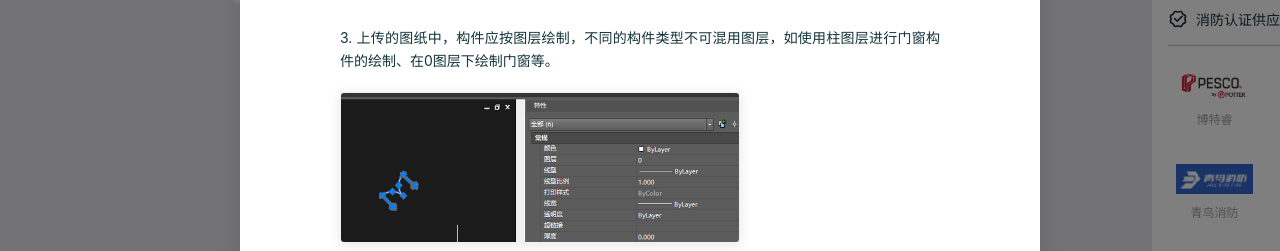
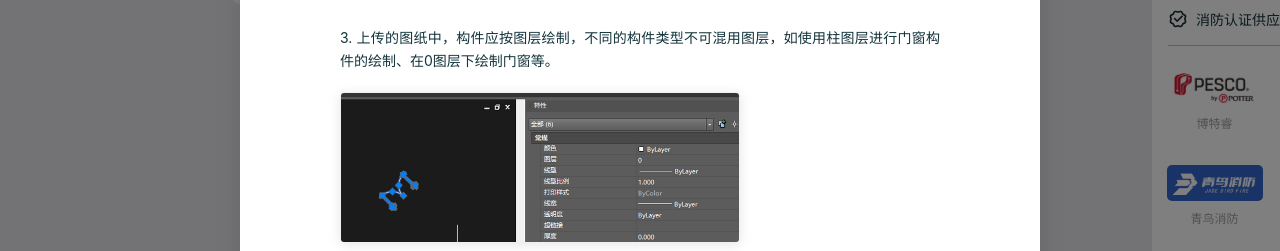
Before and after one commit to TongTongGeGe12138/qdxf, a Vue app: page /#/dashboard in a window 1280 px wide. Shown: the part 539-790 px from the top of the page. Built offline with nearby package versions, Linux system fonts and the light colour scheme; no server answers.

Commit message:
样式修改

```diff
--- a/src/views/dashboard/index.vue
+++ b/src/views/dashboard/index.vue
@@ -1070,6 +1070,9 @@ const filteredSecondaryList = computed(() => {
     gap: 8px;
     cursor: pointer;
     transition: all 0.3s;
+    width: 101px;
+    height: 83px;
+    box-sizing: border-box;
 }
 
 .supplier-item:hover {
@@ -1078,9 +1081,10 @@ const filteredSecondaryList = computed(() => {
 }
 
 .supplier-item img {
-    width: 100%;
-    height: 32px;
-    object-fit: contain;
+    width: 96px;
+    height: 36px;
+    object-fit: cover;
+    border-radius: 5px;
 }
 
 .supplier-item span {
```
